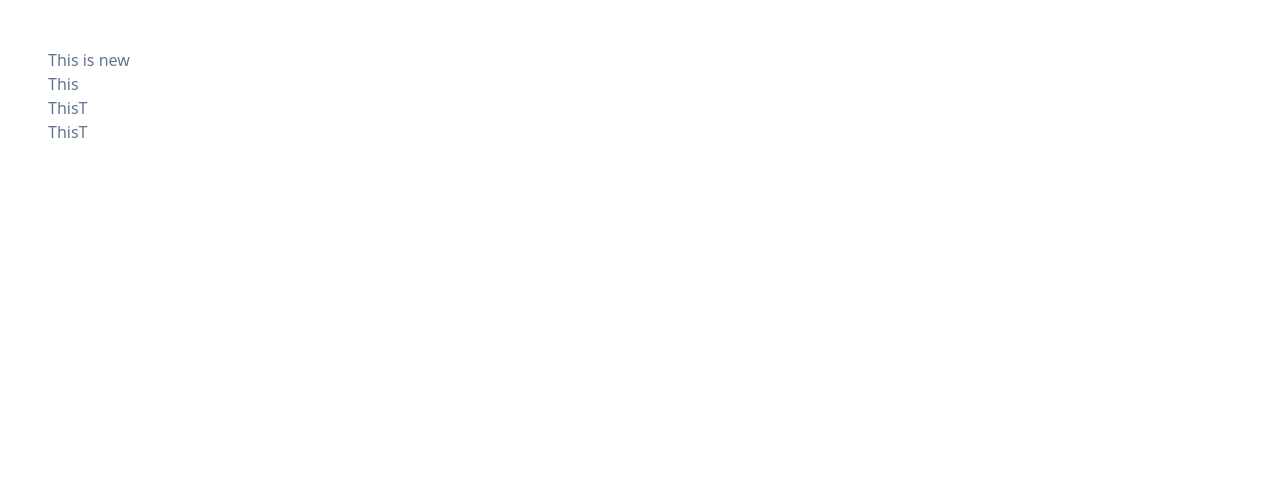
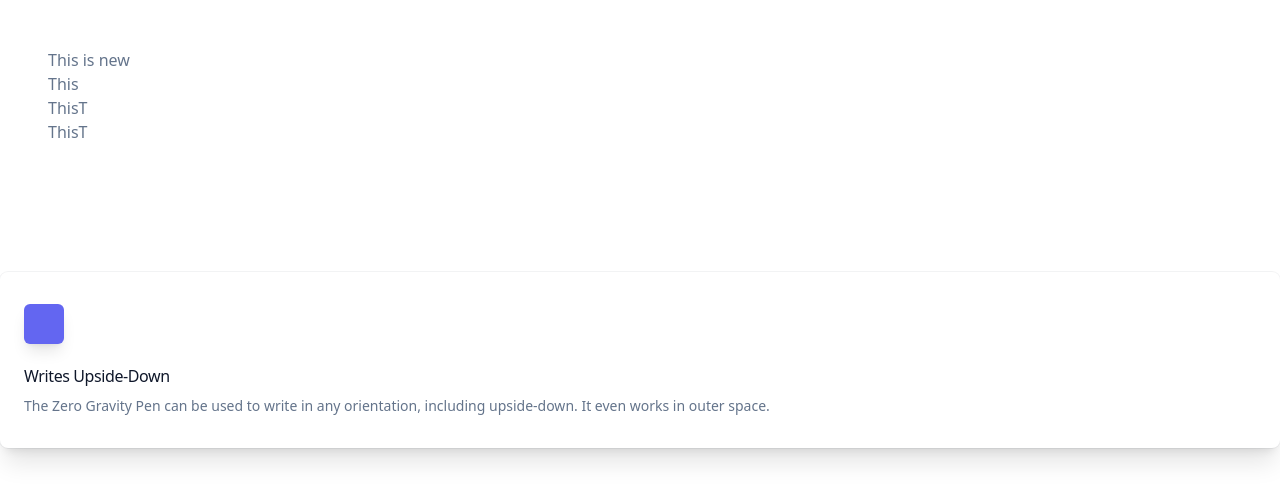
Before and after one commit to vivekhegde/web-platform, a plain HTML site: page index.html in a window 1280 px wide. Drawn offline with nearby package versions, Linux system fonts and the light colour scheme.

Commit message:
1 file modified

```diff
--- a/index.html
+++ b/index.html
@@ -6,12 +6,27 @@
     <script src="https://cdn.tailwindcss.com"></script>
   </head>
   <body class="antialiased text-slate-500 dark:text-slate-400 bg-white dark:bg-slate-900">
-    <div class="bg-slate-80 dark:ring-1 m-8 p-4 dark:ring-inset dark:ring-white/10 dark-shadow-none">
+    <div contentEditable="true" class="bg-slate-80 dark:ring-1 m-8 p-4 dark:ring-inset dark:ring-white/10 dark-shadow-none">
 This is new <br />
 This <br />
 ThisT <br />
 ThisT <br />
+      <div class="bg-slate-80">
+      <textarea class="rounded-lg resize-none w-full bg-slate-80 dark:ring-1 p-4 dark:ring-inset dark:ring-white/10 dark-shadow-none"></textarea>
+      </div>
+    </div>
 
+
+    <div class="bg-white dark:bg-slate-900 rounded-lg px-6 py-8 ring-1 ring-slate-900/5 shadow-xl">
+      <div>
+        <span class="inline-flex items-center justify-center p-2 bg-indigo-500 rounded-md shadow-lg">
+          <svg class="h-6 w-6 text-white" xmlns="http://www.w3.org/2000/svg" fill="none" viewBox="0 0 24 24" stroke="currentColor" aria-hidden="true"><!-- ... --></svg>
+        </span>
+      </div>
+      <h3 class="text-slate-900 dark:text-white mt-5 text-base font-medium tracking-tight">Writes Upside-Down</h3>
+      <p contentEditable="true" class="text-slate-500 dark:text-slate-400 mt-2 text-sm">
+        The Zero Gravity Pen can be used to write in any orientation, including upside-down. It even works in outer space.
+      </p>
     </div>
   </body>
 </html>
```
